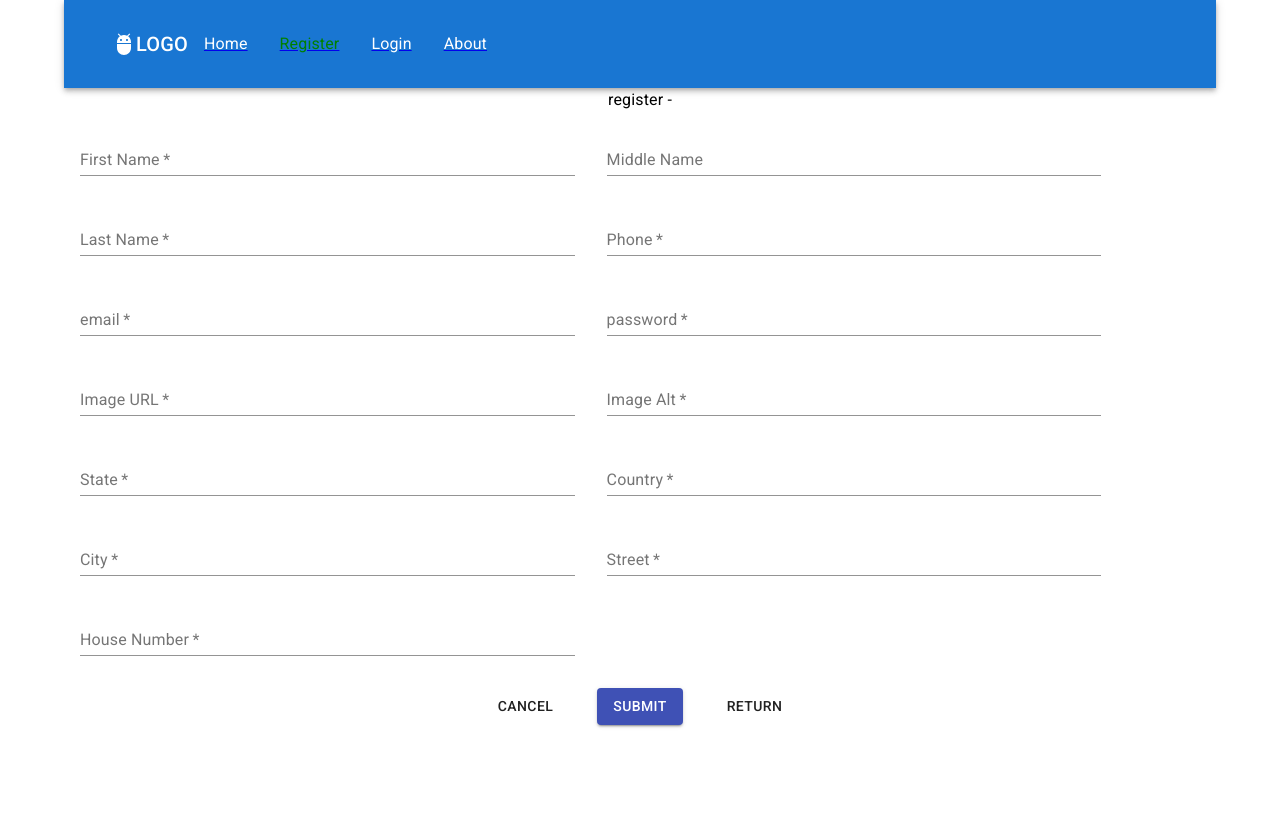
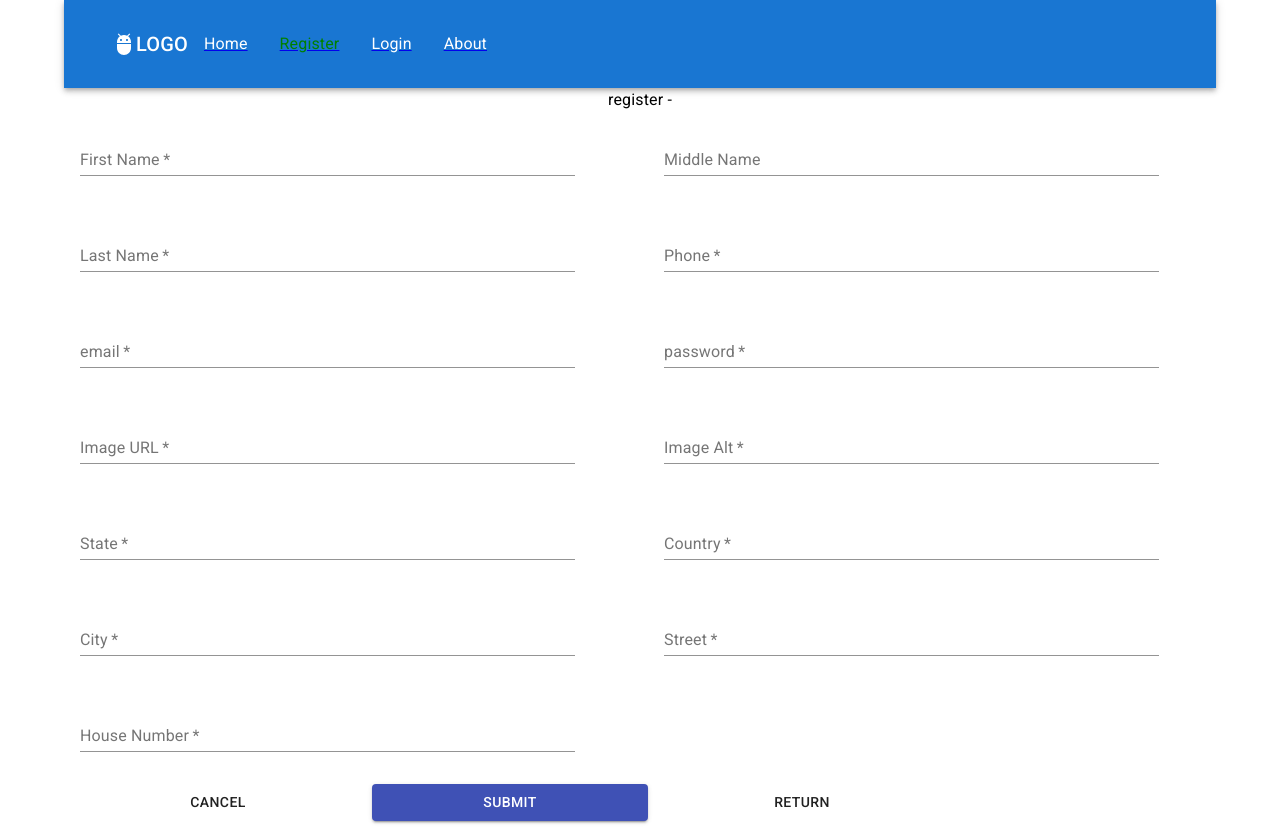
Before and after one commit to yonatan36/react-project, a React (Create React App) app: page /register in a window 1280 px wide. Before the commit the page ends 800 px from the top, so only its background shows below. Built offline with nearby package versions, Linux system fonts and the light colour scheme.

Commit message:
register && JOI

```diff
--- a/package.json
+++ b/package.json
@@ -12,6 +12,7 @@
     "@testing-library/jest-dom": "^5.16.5",
     "@testing-library/react": "^13.4.0",
     "@testing-library/user-event": "^13.5.0",
+    "joi": "^17.9.1",
     "prop-types": "^15.8.1",
     "react": "^18.2.0",
     "react-dom": "^18.2.0",
--- a/src/Pages/Regiser.jsx
+++ b/src/Pages/Regiser.jsx
@@ -2,7 +2,10 @@ import React, { useState } from "react";
 import { makeStyles } from "@material-ui/core/styles";
 import TextField from "@material-ui/core/TextField";
 import Button from "@material-ui/core/Button";
-import { Box,Typography } from "@mui/material";
+import { Box,Typography ,Grid} from "@mui/material";
+import Alert from "@mui/material/Alert";
+import validetionRegisterSchema from "../validation/registerValidation";
+
 
 const useStyles = makeStyles((theme) => ({
   root: {
@@ -25,7 +28,8 @@ const useStyles = makeStyles((theme) => ({
 
 const RegistrationForm = () => {
   const classes = useStyles();
-  const [formData, setFormData] = useState({
+
+const [inputState, SetInputState] = useState({
   firstName: "",
   middleName: "",
   lastName: "",
@@ -39,16 +43,19 @@ const RegistrationForm = () => {
   city: "",
   street: "",
   houseNumber: "",
-    zipcode: "",
 });
 
-  const handleChange = (event) => {
-    const { name, value } = event.target;
-    setFormData({ ...formData, [name]: value });
+
+
+
+  const handleInputChange = (event) => {
+let newInputState = JSON.parse(JSON.stringify(inputState));
+newInputState[event.target.id] = event.target.value;
+SetInputState(newInputState)
   };
 
   const handleCancel = () => {
-    setFormData({
+    SetInputState({
       firstName: "",
       middleName: "",
       lastName: "",
@@ -62,129 +69,242 @@ const RegistrationForm = () => {
       city: "",
       street: "",
       houseNumber:"",
-      zipcode:"",
+
 
 
     });
   };
 
+  const [errorFroemJoi, setErrorFromJoi] = useState({});
   const handleSubmit = (event) => {
-    event.preventDefault();
-    console.log(formData); // replace with your API call or data handling logic
-    handleCancel(); // clear the form after submission
+  const joiRespone = validetionRegisterSchema(inputState);
+setErrorFromJoi(joiRespone)
+// clear the form after submission
   };
 
  return (
    <form className={classes.root} onSubmit={handleSubmit}>
      <Typography>register -</Typography>
      <Box>
+       <Grid container spacing={2}>
+         <Grid item xs={12} sm={6}>
            <TextField
              required
              label="First Name"
              name="firstName"
-         value={formData.firstName}
-         onChange={handleChange}
+             id="firstName"
+             value={inputState.firstName}
+             onChange={handleInputChange}
            />
+           {errorFroemJoi.firstName && (
+             <Alert severity="warning">
+               {errorFroemJoi.firstName.join("<br>")}
+             </Alert>
+           )}
+         </Grid>
+         <Grid item xs={12} sm={6}>
            <TextField
              label="Middle Name"
              name="middleName"
-         value={formData.middleName}
-         onChange={handleChange}
+             id="middleName"
+             value={inputState.middleName}
+             onChange={handleInputChange}
            />
+           {errorFroemJoi.middleName && (
+             <Alert severity="warning">
+               {errorFroemJoi.middleName.join("<br>")}
+             </Alert>
+           )}
+         </Grid>
+         <Grid item xs={12} sm={6}>
            <TextField
              required
              label="Last Name"
              name="lastName"
-         value={formData.lastName}
-         onChange={handleChange}
+             id="lastName"
+             value={inputState.lastName}
+             onChange={handleInputChange}
            />
+           {errorFroemJoi.lastName && (
+             <Alert severity="warning">
+               {errorFroemJoi.lastName.join("<br>")}
+             </Alert>
+           )}
+         </Grid>
+         <Grid item xs={12} sm={6}>
            <TextField
              required
              label="Phone"
              name="phone"
-         value={formData.phone}
-         onChange={handleChange}
+             id="phone"
+             value={inputState.phone}
+             onChange={handleInputChange}
            />
+           {errorFroemJoi.phone && (
+             <Alert severity="warning">
+               {errorFroemJoi.phone.join("<br>")}
+             </Alert>
+           )}
+         </Grid>
+         <Grid item xs={12} sm={6}>
            <TextField
              required
              label="email"
              name="email"
-         value={formData.email}
-         onChange={handleChange}
+             id="email"
+             value={inputState.email}
+             onChange={handleInputChange}
            />
+           {errorFroemJoi.email && (
+             <Alert severity="warning">
+               {errorFroemJoi.email.join("<br>")}
+             </Alert>
+           )}
+         </Grid>
+         <Grid item xs={12} sm={6}>
            <TextField
              required
              label="password"
              name="password"
-         value={formData.password}
-         onChange={handleChange}
+             id="password"
+             value={inputState.password}
+             onChange={handleInputChange}
            />
-
+           {errorFroemJoi.password && (
+             <Alert severity="warning">
+               {errorFroemJoi.password.join("<br>")}
+             </Alert>
+           )}
+         </Grid>
+         <Grid item xs={12} sm={6}>
            <TextField
              required
              label="Image URL"
              name="imgUrl"
-         value={formData.imgUrl}
-         onChange={handleChange}
+             id="imgUrl"
+             value={inputState.imgUrl}
+             onChange={handleInputChange}
            />
+           {errorFroemJoi.imgUrl && (
+             <Alert severity="warning">
+               {errorFroemJoi.imgUrl.join("<br>")}
+             </Alert>
+           )}
+         </Grid>
+         <Grid item xs={12} sm={6}>
            <TextField
              required
              label="Image Alt"
              name="imgAlt"
-         value={formData.imgAlt}
-         onChange={handleChange}
+             id="imgAlt"
+             value={inputState.imgAlt}
+             onChange={handleInputChange}
            />
+           {errorFroemJoi.imgAlt && (
+             <Alert severity="warning">
+               {errorFroemJoi.imgAlt.join("<br>")}
+             </Alert>
+           )}
+         </Grid>
+         <Grid item xs={12} sm={6}>
            <TextField
              required
              label="State"
              name="state"
-         value={formData.state}
-         onChange={handleChange}
+             id="state"
+             value={inputState.state}
+             onChange={handleInputChange}
            />
+           {errorFroemJoi.state && (
+             <Alert severity="warning">
+               {errorFroemJoi.state.join("<br>")}
+             </Alert>
+           )}
+         </Grid>
+         <Grid item xs={12} sm={6}>
            <TextField
              required
              label="Country"
              name="country"
-         value={formData.country}
-         onChange={handleChange}
+             id="country"
+             value={inputState.country}
+             onChange={handleInputChange}
            />
-
+           {errorFroemJoi.country && (
+             <Alert severity="warning">
+               {errorFroemJoi.country.join("<br>")}
+             </Alert>
+           )}
+         </Grid>
+         <Grid item xs={12} sm={6}>
            <TextField
              required
              label="City"
              name="city"
-         value={formData.city}
-         onChange={handleChange}
+             id="city"
+             value={inputState.city}
+             onChange={handleInputChange}
            />
+           {errorFroemJoi.city && (
+             <Alert severity="warning">{errorFroemJoi.city.join("<br>")}</Alert>
+           )}
+         </Grid>
+         <Grid item xs={12} sm={6}>
            <TextField
              required
              label="Street"
              name="street"
-         value={formData.street}
-         onChange={handleChange}
+             id="street"
+             value={inputState.street}
+             onChange={handleInputChange}
            />
+           {errorFroemJoi.street && (
+             <Alert severity="warning">
+               {errorFroemJoi.street.join("<br>")}
+             </Alert>
+           )}
+         </Grid>
+         <Grid item xs={12} sm={6}>
            <TextField
              required
              label="House Number"
              name="houseNumber"
-         value={formData.houseNumber}
-         onChange={handleChange}
+             id="houseNumber"
+             value={inputState.houseNumber}
+             onChange={handleInputChange}
            />
+           {errorFroemJoi.houseNumber && (
+             <Alert severity="warning">
+               {errorFroemJoi.houseNumber.join("<br>")}
+             </Alert>
+           )}
+         </Grid>
+       </Grid>
      </Box>
-     <Box>
-       <Button className={classes.button} onClick={handleCancel}>
+     <Grid container spacing={2}>
+       <Grid item xs={12} sm={6} md={4} lg={3}>
+         <Button className={classes.button} fullWidth onClick={handleCancel}>
            Cancel
          </Button>
+       </Grid>
+       <Grid item xs={12} sm={6} md={4} lg={3}>
          <Button
+           onClick={handleSubmit}
            className={classes.button}
-         type="submit"
+           fullWidth
+           type="button"
            variant="contained"
            color="primary"
          >
            Submit
          </Button>
-       <Button className={classes.button}>Return</Button>
-     </Box>
+       </Grid>
+       <Grid item xs={12} sm={6} md={4} lg={3}>
+         <Button className={classes.button} fullWidth>
+           Return
+         </Button>
+       </Grid>
+     </Grid>
    </form>
  );
 };
--- /dev/null
+++ b/src/validation/registerValidation.js
@@ -0,0 +1,26 @@
+import { Pattern } from "@mui/icons-material";
+import Joi from "joi";
+import validation from "./validation";
+
+const rgisterSchema = Joi.object({
+  firstName: Joi.string().min(2).max(100).required(),
+  middleName: Joi.string().min(2).max(100),
+  lastName: Joi.string().min(2).max(100).required(),
+  phone: Joi.number().min(8).max(20).required(),
+  email: Joi.string().email({tlds:{allow:false}}).min(2).max(100).required(),
+  password: Joi.string().pattern(new RegExp("^(?=.*[A-Z])(?=.*[a-z]).{0,}$"))
+  .min(2)
+  .max(10)
+  .required(),
+  imgUrl: Joi.string().min(2).max(100).required(),
+  imgAlt: Joi.string().min(2).max(100).required(),
+  state: Joi.string().min(2).max(100).required(),
+  country: Joi.string().min(2).max(100).required(),
+  city: Joi.string().min(2).max(100).required(),
+  street: Joi.string().min(2).max(100).required(),
+  houseNumber: Joi.string().min(2).max(100).required(),
+
+});
+const validetionRegisterSchema = (userInput) => validation(rgisterSchema, userInput);
+
+export default validetionRegisterSchema;
--- /dev/null
+++ b/src/validation/validation.js
@@ -0,0 +1,36 @@
+// const validation = (schema, userInput) =>
+// schema.validate(userInput, { abortEarly: false });
+const validation = (schema, userInput) => {
+  let errorObjArr = {};
+  /*
+    errorObjArr = {
+      firstName: ["invalid first name", - - - ],
+      lastName: [],
+      - - -
+    }
+  */
+  const { error } = schema.validate(userInput, { abortEarly: false });
+  if (!error) {
+    // no errors
+    return null;
+  }
+  const { details } = error; // const details = error.details
+  for (let item of details) {
+    if (!errorObjArr[item.context.key]) {
+      /*
+        if array in our error obj arr is not defined we will define empty array to store errors in
+        for each new key
+      */
+      errorObjArr[item.context.key] = [];
+    }
+    errorObjArr[item.context.key] = [
+      ...errorObjArr[item.context.key],
+      item.message,
+    ];
+    /*
+      errorObjArr.email = [...errorObjArr.email, "invalid email"]
+    */
+  }
+  return errorObjArr;
+};
+export default validation;
```
Also changed, not shown: 1 other file (tests, documents, lock files or other folders). Lines whose indentation alone changed are shown as unchanged.
